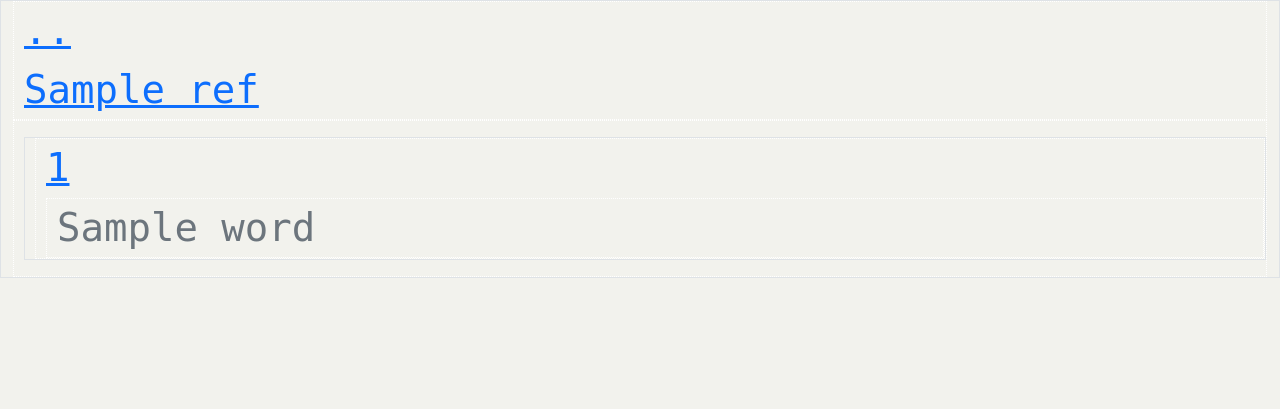
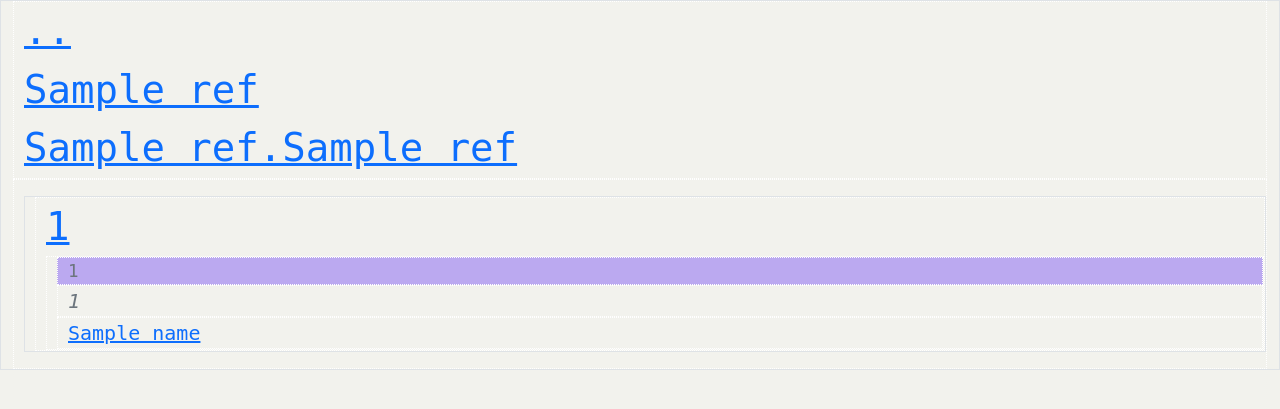
Before and after one commit to softdev45/the-book-of-law-and-the-good-news, a Flask app: template templates/verses.html in a window 1280 px wide. Shown: the part 144-553 px from the top of the page. Run offline with Flask 3, Linux system fonts and the light colour scheme; the template is opened without the code that fills it: most values are stand-ins (such as "Sample title", 1, 10 or a date in 2020); parts of the project's set-up code (start-up, migrations or seed data) failed here and were passed over.

Commit message:
style lookup word

```diff
--- a/main.py
+++ b/main.py
@@ -77,16 +77,21 @@ def estimate_freq_index(word):
 	return 0
 
 
-def word_search(word):
+def word_search(ref, word):
 	# ns = {"re": "http://exslt.org/regular-expressions"}
-	xpath_expression = f".//seg[@type='verse'][contains(text(),'{word}')]"
+	xpath_expression = f".//seg[@type='verse'][contains(text(),'{word}')]"#[not(contains(@id, '{ref}'))]"
+	#TODO fix search
 	print(xpath_expression)
 	locations = root.xpath(xpath_expression)#, namespaces=ns)
+	#todo fix
+	locations = list(filter(lambda l: word in l.text.lower().split(), locations))
 	print('word search', word, locations)
+	if len(locations) == 0:
+		return []
 	print(locations[0].attrib)
 	locations = list(map(lambda l: (l.text, l.attrib['id']), locations))
 	#impl rndmizr
-	return locations[:5]
+	return locations[:10]
 
 
 @app.route('/source/<ref>')
@@ -117,14 +122,16 @@ def living_water(ref=None):
 		while result is None:
 			result = map(lambda word: estimate_freq_index(word), words)
 		words = list(result)
+		words = list(set(words))
 		words = sorted(words, key = lambda e: e[1])
 		print(words)
-		words = words[0:3]
+		words = words[0:5]
 
 
 		print('#1')
 		print(words)
-		words = list(map(lambda word: (word[0], word_search(word[0])), words))
+		words = list(map(lambda word: (word[0], word_search(ref, word[0])), words))
+		words = filter(lambda word: len(word[1])>0, words)
 		words = sorted(words, key = lambda e: len(e[1]))
 
 		with SessionLocal() as db:
--- a/static/style.css
+++ b/static/style.css
@@ -82,9 +82,23 @@ div div:hover {
 div div div:hover {
     background-color: #fefff0;
 }
+div div div div:hover {
+    background-color: #f1eee7;
+}
+div div div div div:hover {
+    background-color: #f7f6f4;
+}
+
+.lookup-word {
+	background-color: #bba9f0;
+}
 
 .verses div {
 	font-size: xxx-large;
+}
+
+.lookup-words div {
+	font-size: x-large;
 }
 
 .ref-nav a {
--- a/templates/verses.html
+++ b/templates/verses.html
@@ -8,6 +8,9 @@
 </a>
 <a href="/source/b.{{ref[1]}}">
 	{{ ref[1] }}
+</a>
+<a href="/source/b.{{ref[1]}}.{{ref[2]}}">
+	{{ ref[1]}}.{{ref[2] }}
 </a>
 </div>
 <div class="verses" style="list-style-type: none">
@@ -21,13 +24,22 @@
 					<div>{{item.text}}</div>
 					{% endif %}
 
+
 					{% if words  %}
+					<div class="lookup-words">
 						{% for word in words %}
-						<div>{{word}}</div>
+						<div class="lookup-word"><small>{{word[0]}}</small></div>
+
+						{% for verseX in word[1] %}
+						<div><i>{{verseX[0]}}</i></div>
+						<div><a href="/source/{{verseX[1]}}">{{verseX[1]}}</a></div>
 						{% endfor %}
+
+						{% endfor %}
+					</div>
 					{% endif %}
 
-					{% if show_verses  %}
+					{% if show_verses and verse %}
 					<div><a href="/look_up/{{item['attrib'].id}}">Drink</a><span>{{verse.fire}}</span></div>
 					{% endif %}
 				</div>
```
Also changed, not shown: my_database_4.db.
